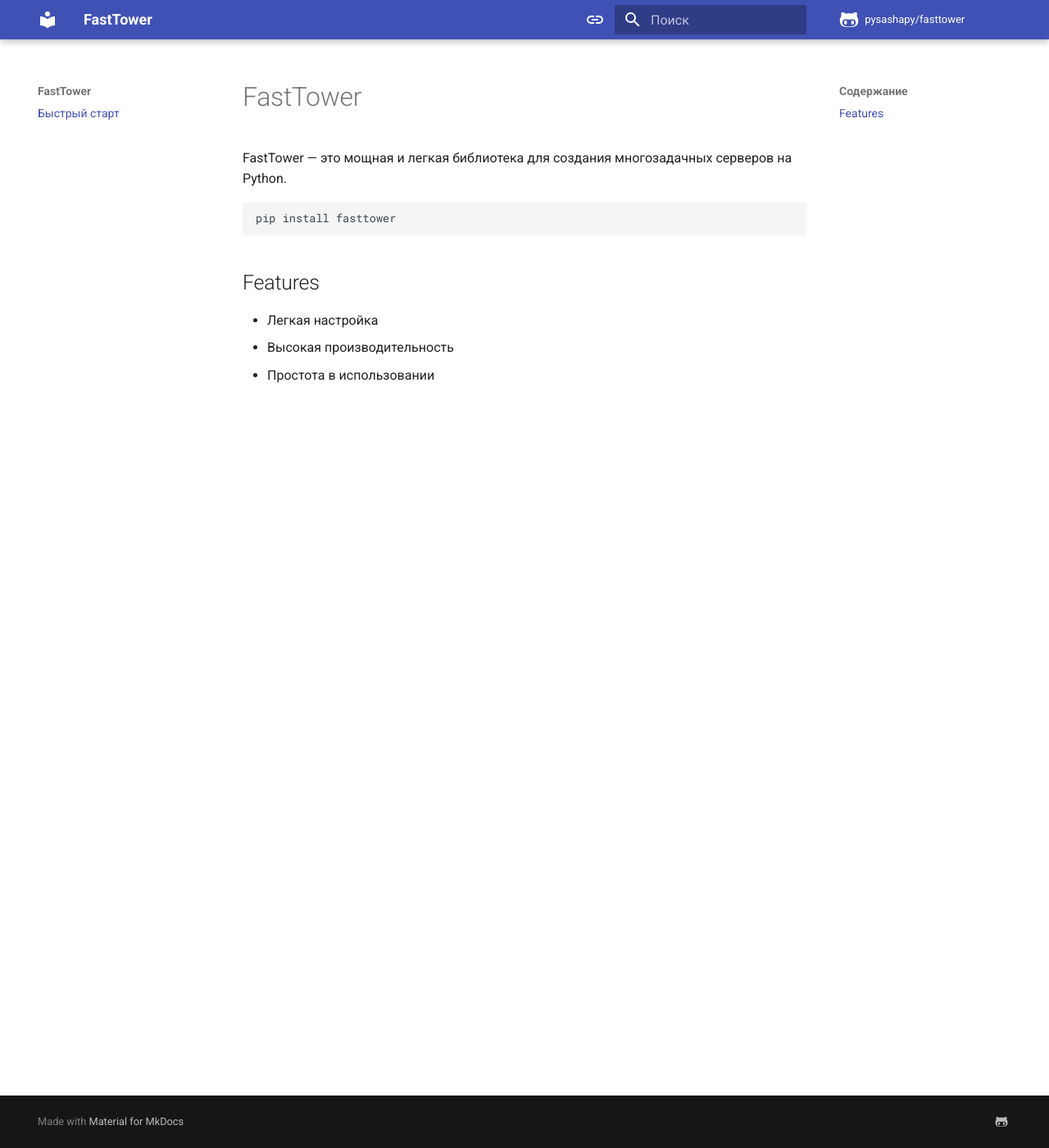
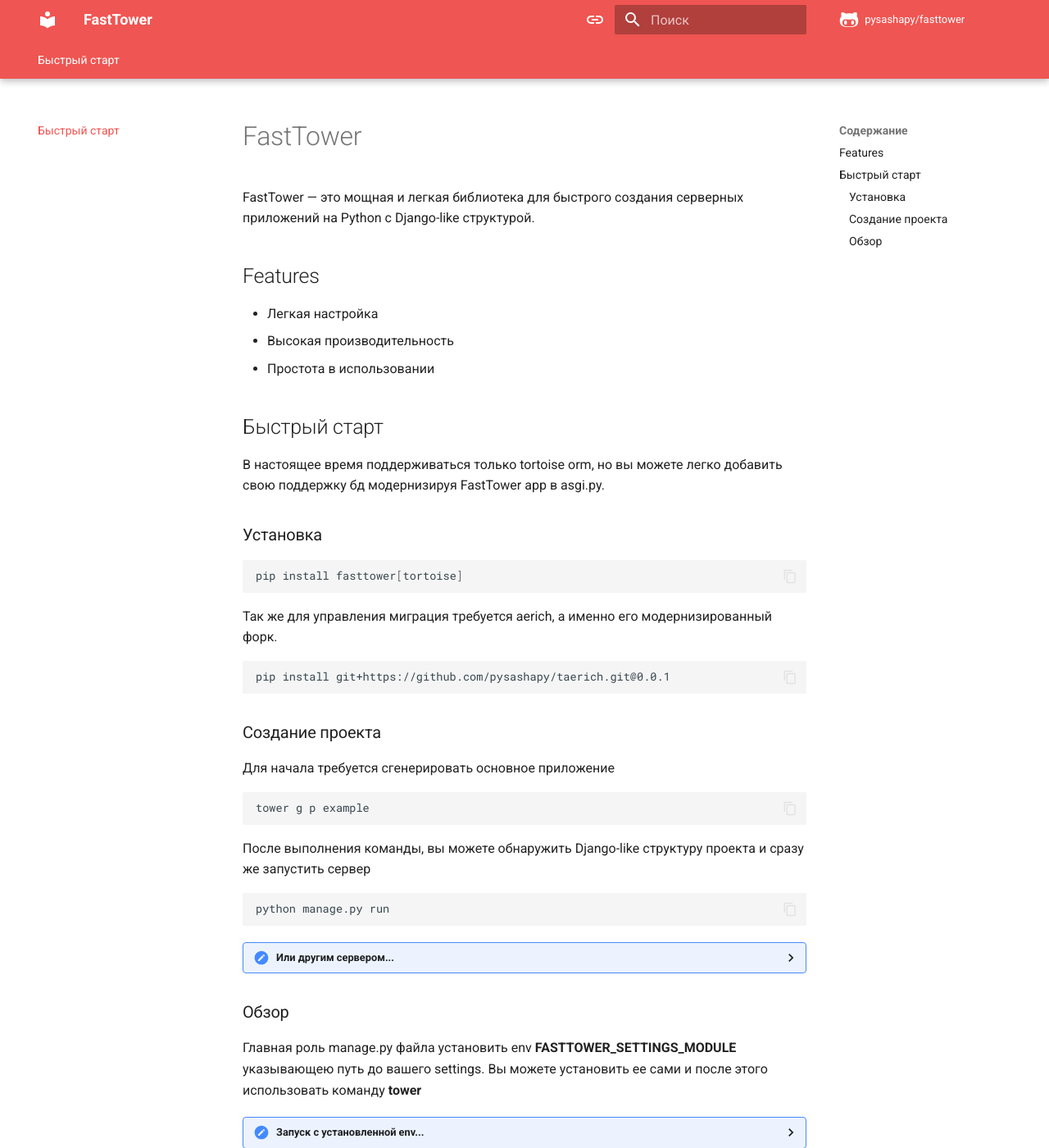
Before and after one commit to pysashapy/fasttower, an MkDocs documentation site: the page built from docs/index.md, in a window 1280 px wide and 1400 px high. Shown: the whole window at 82% size. Built offline with MkDocs 1.6.1 and Material for MkDocs 9.7.7, drawn with Linux system fonts in a browser that asks for light colours; comment, search, counter and statistics services are not loaded.

````diff
--- a/docs/index.md
+++ b/docs/index.md
@@ -1,13 +1,43 @@
 # FastTower
 
-FastTower — это мощная и легкая библиотека для создания многозадачных серверов на Python.
-
-```bash
-pip install fasttower
-```
+FastTower — это мощная и легкая библиотека для быстрого создания серверных приложений на Python с Django-like структурой.
 
 ## Features
 
 - Легкая настройка
 - Высокая производительность
 - Простота в использовании
+
+## Быстрый старт
+В настоящее время поддерживаться только tortoise orm, но вы можете легко добавить свою поддержку бд модернизируя FastTower app в asgi.py.
+### Установка
+```bash
+pip install fasttower[tortoise]
+```
+Так же для управления миграция требуется aerich, а именно его модернизированный форк.
+```bash
+pip install git+https://github.com/pysashapy/taerich.git@0.0.1
+```
+### Создание проекта
+Для начала требуется сгенерировать основное приложение
+```bash
+tower g p example
+```
+После выполнения команды, вы можете обнаружить Django-like структуру проекта и сразу же запустить сервер
+```bash
+python manage.py run
+```
+<details markdown="1">
+<summary>Или другим сервером...</summary>
+```bash
+uvicorn example.asgi:app
+```
+</details>
+### Обзор
+Главная роль manage.py файла установить env **FASTTOWER_SETTINGS_MODULE** указывающею путь до вашего settings. Вы можете установить ее сами и после этого использовать команду **tower**
+<details markdown="1">
+<summary>Запуск с установленной env...</summary>
+```bash
+tower run
+```
+</details>
--- a/mkdocs.yml
+++ b/mkdocs.yml
@@ -11,21 +11,43 @@ theme:
         name: Switch to light mode
     - media: "(prefers-color-scheme: light)"
       scheme: default
-      primary: indigo
+      primary: red
       accent: indigo
       toggle:
         icon: material/toggle-switch
         name: Switch to dark mode
     - media: "(prefers-color-scheme: dark)"
       scheme: slate
-      primary: black
-      accent: indigo
+      primary: red
+      accent: amber
       toggle:
         icon: material/toggle-switch-off
         name: Switch to system preference
   font:
     text: Roboto
     code: Roboto Mono
+  features:
+    - content.code.annotate
+    - content.code.copy
+    # - content.code.select
+    - content.footnote.tooltips
+    - content.tabs.link
+    - content.tooltips
+    - navigation.footer
+    - navigation.indexes
+    - navigation.instant
+    - navigation.instant.prefetch
+    # - navigation.instant.preview
+    - navigation.instant.progress
+    - navigation.path
+    - navigation.tabs
+    - navigation.tabs.sticky
+    - navigation.top
+    - navigation.tracking
+    - search.highlight
+    - search.share
+    - search.suggest
+    - toc.follow
 
   icon:
     repo: fontawesome/brands/github-alt
--- a/pyproject.toml
+++ b/pyproject.toml
@@ -36,7 +36,7 @@ aerich = { git = "https://github.com/pysashapy/taerich.git", tag = "0.0.1"}
 fastapi-admin = { version = "^1.0.4", optional = true }
 
 [tool.poetry.extras]
-tortoise = ["tortoise-orm", "fastapi-admin"]
+tortoise = ["tortoise-orm", "aerich", "fastapi-admin"]
 
 [tool.poetry.group.docs]
 optional = true
````
Also changed, not shown: 1 other file.
